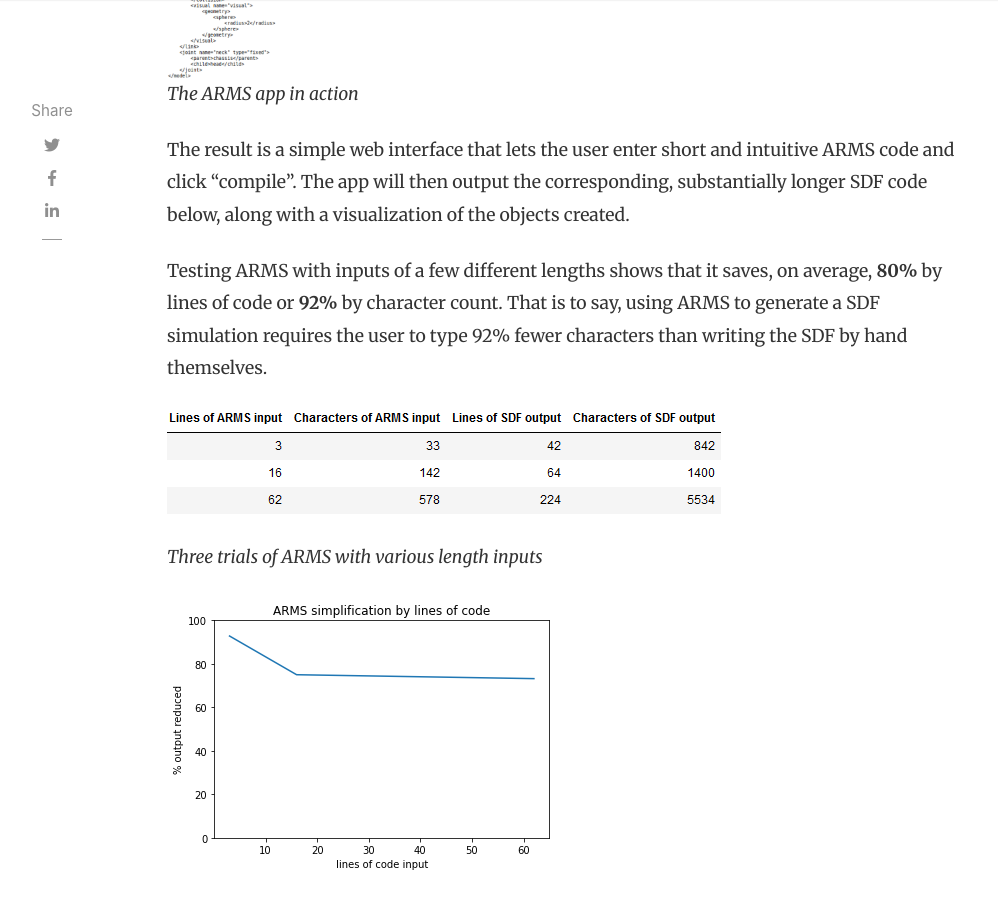
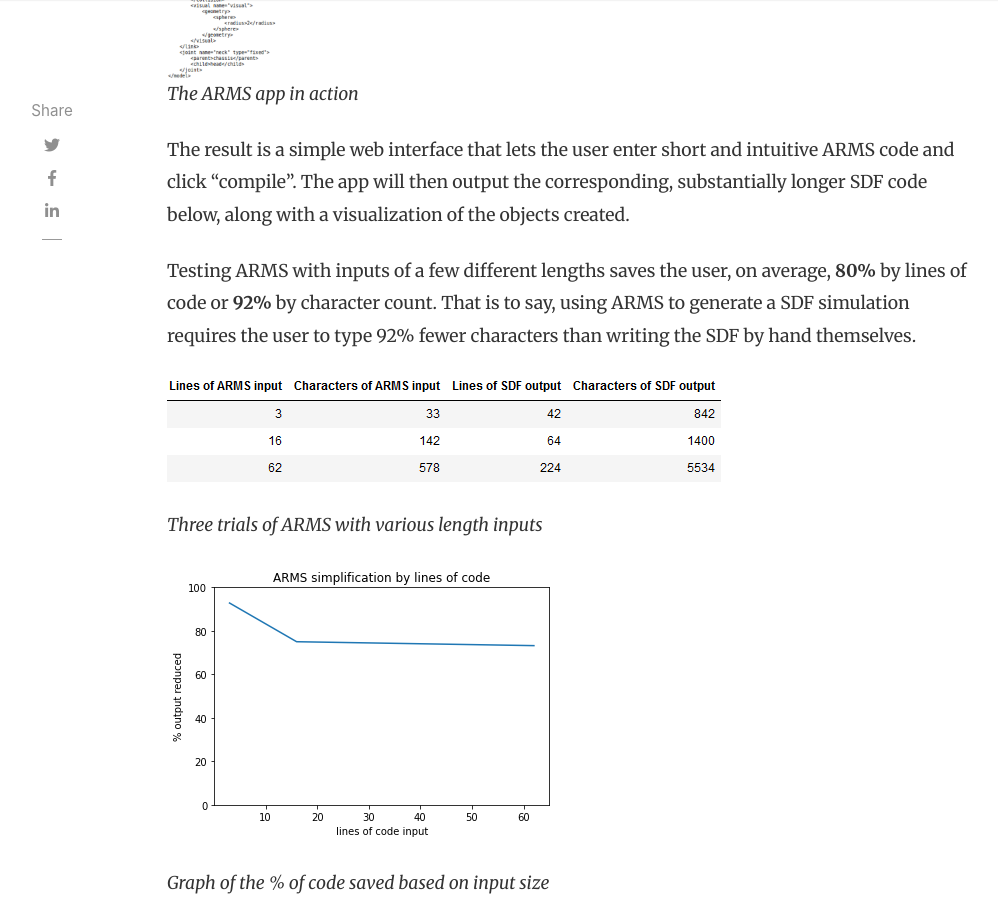
Before and after one commit to oapostrophe/oapostrophe.github.io, a Jekyll site: the page built from _posts/2021-05-20-arms-report.md, in a window 1280 px wide and 900 px high, scrolled down 5704 px. Shown: the whole window, without its empty margins (118-1116 px from the left). Built offline with Jekyll 4.4.1, drawn with Linux system fonts in a browser that asks for light colours; nearby versions of some CDN libraries; comment, search, counter and statistics services are not loaded.

Commit message:
wording change

```diff
--- a/_posts/2021-05-20-arms-report.md
+++ b/_posts/2021-05-20-arms-report.md
@@ -70,7 +70,7 @@
 
 The result is a simple web interface that lets the user enter short and intuitive ARMS code and click "compile".  The app will then output the corresponding, substantially longer SDF code below, along with a visualization of the objects created.
 
-Testing ARMS with inputs of a few different lengths shows that it saves, on average, **80%** by lines of code or **92%** by character count.  That is to say, using ARMS to generate a SDF simulation requires the user to type 92% fewer characters than writing the SDF by hand themselves.
+Testing ARMS with inputs of a few different lengths saves the user, on average, **80%** by lines of code or **92%** by character count.  That is to say, using ARMS to generate a SDF simulation requires the user to type 92% fewer characters than writing the SDF by hand themselves.
 
 ![Testing the ARMS app]({{site.baseurl}}/assets/images/arms1/arms_table.png)
 
```
